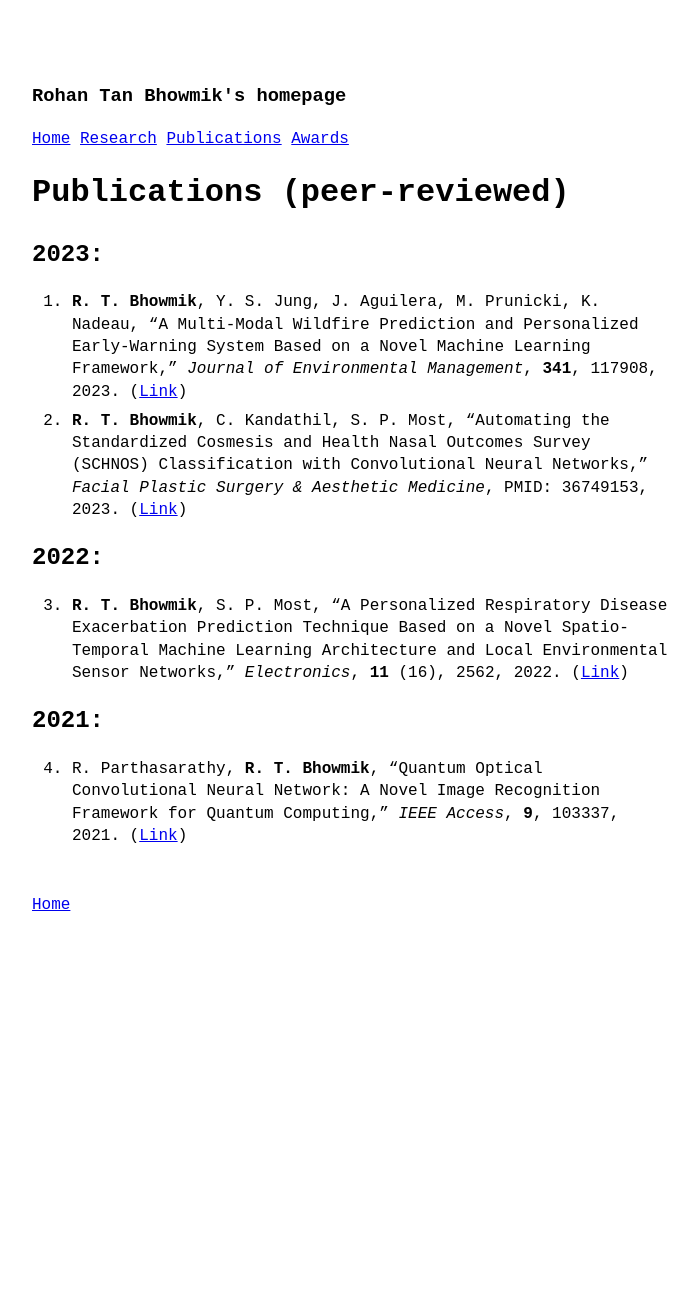
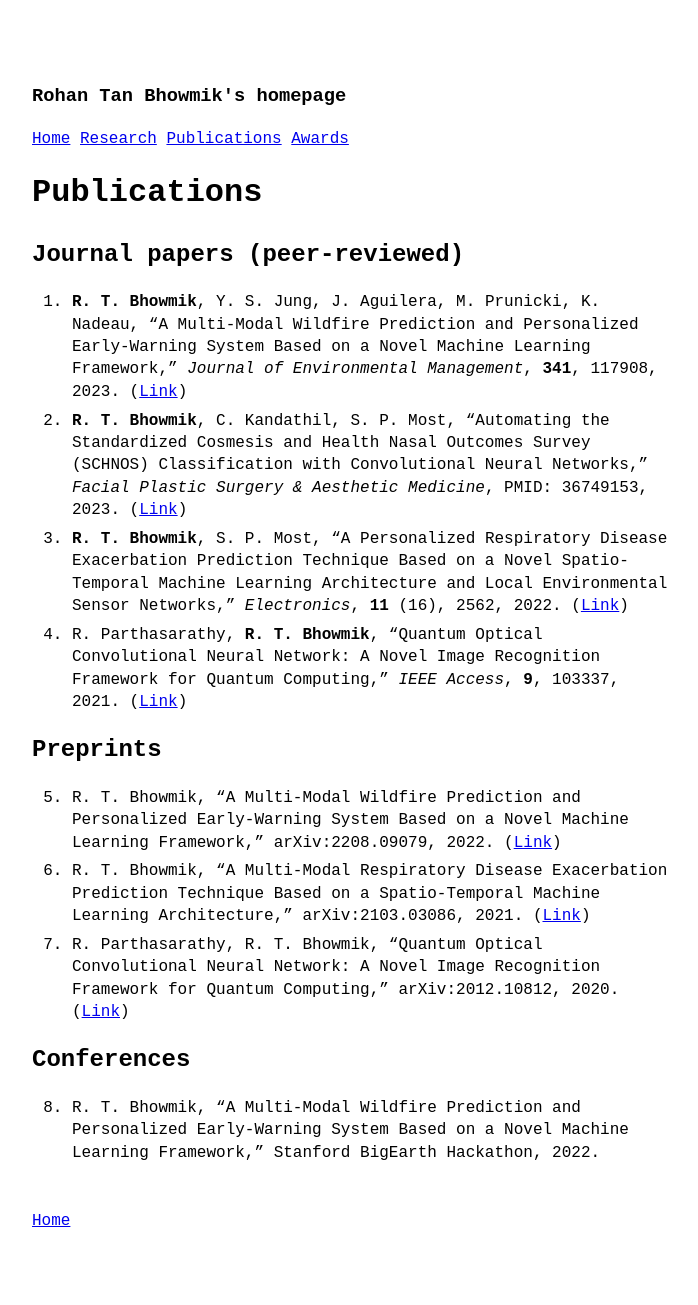
Before and after one commit to rohan-tan-bhowmik/rohan-tan-bhowmik.github.io, a Jekyll site: the page built from publications.md, in a window 1280 px wide. Shown: the whole page, without its empty margins (288-986 px from the left). Built offline with Jekyll 4.4.1, drawn with Linux system fonts in a browser that asks for light colours; before the commit the page ends 988 px from its top, so only the background shows below that.

Commit message:
Update publications.md

```diff
--- a/publications.md
+++ b/publications.md
@@ -1,22 +1,29 @@
 ---
 layout: page
-title: Publications (peer-reviewed)
+title: Publications
 ---
 
-<h2>2023:</h2>
+<h2>Journal papers (peer-reviewed)</h2>
 
 <ol>
 <li><b>R. T. Bhowmik</b>, Y. S. Jung, J. Aguilera, M. Prunicki, K. Nadeau, “A Multi-Modal Wildfire Prediction and Personalized Early-Warning System Based on a Novel Machine Learning Framework,” <i>Journal of Environmental Management</i>, <b>341</b>, 117908, 2023. (<a target="_blank" href='https://doi.org/10.1016/j.jenvman.2023.117908'>Link</a>)</li>
 <li><b>R. T. Bhowmik</b>, C. Kandathil, S. P. Most, “Automating the Standardized Cosmesis and Health Nasal Outcomes Survey (SCHNOS) Classification with Convolutional Neural Networks,” <i>Facial Plastic Surgery & Aesthetic Medicine</i>, PMID: 36749153, 2023. (<a target="_blank" href='https://doi.org/10.1089/fpsam.2022.0306'>Link</a>)</li>
-</ol>
-<h2>2022:</h2>
-<ol start="3">
 <li><b>R. T. Bhowmik</b>, S. P. Most, “A Personalized Respiratory Disease Exacerbation Prediction Technique Based on a Novel Spatio-Temporal Machine Learning Architecture and Local Environmental Sensor Networks,” <i>Electronics</i>, <b>11</b> (16), 2562, 2022. (<a target="_blank" href='https://doi.org/10.3390/electronics11162562'>Link</a>)</li>
-</ol>
-<h2>2021:</h2>
-<ol start="4">
 <li>R. Parthasarathy, <b>R. T. Bhowmik</b>, “Quantum Optical Convolutional Neural Network: A Novel Image Recognition Framework for Quantum Computing,” <i>IEEE Access</i>, <b>9</b>, 103337, 2021. (<a target="_blank" href='https://doi.org/10.1109/ACCESS.2021.3098775'>Link</a>)</li>
 </ol>
+
+<h2>Preprints</h2>
+<ol start="5">
+<li>R. T. Bhowmik, “A Multi-Modal Wildfire Prediction and Personalized Early-Warning System Based on a Novel Machine Learning Framework,” arXiv:2208.09079, 2022. (<a target="_blank" href='https://arxiv.org/abs/2208.09079'>Link</a>)</li>
+<li>R. T. Bhowmik, “A Multi-Modal Respiratory Disease Exacerbation Prediction Technique Based on a Spatio-Temporal Machine Learning Architecture,” arXiv:2103.03086, 2021. (<a target="_blank" href='https://arxiv.org/abs/2103.03086'>Link</a>)</li>
+<li>R. Parthasarathy, R. T. Bhowmik, “Quantum Optical Convolutional Neural Network: A Novel Image Recognition Framework for Quantum Computing,” arXiv:2012.10812, 2020. (<a target="_blank" href='https://arxiv.org/abs/2012.10812'>Link</a>)</li>
+</ol>
+
+<h2>Conferences</h2>
+<ol start="8">
+<li>R. T. Bhowmik, “A Multi-Modal Wildfire Prediction and Personalized Early-Warning System Based on a Novel Machine Learning Framework,” Stanford BigEarth Hackathon, 2022.</li>
+</ol>
+
 
 <br />
 
```
